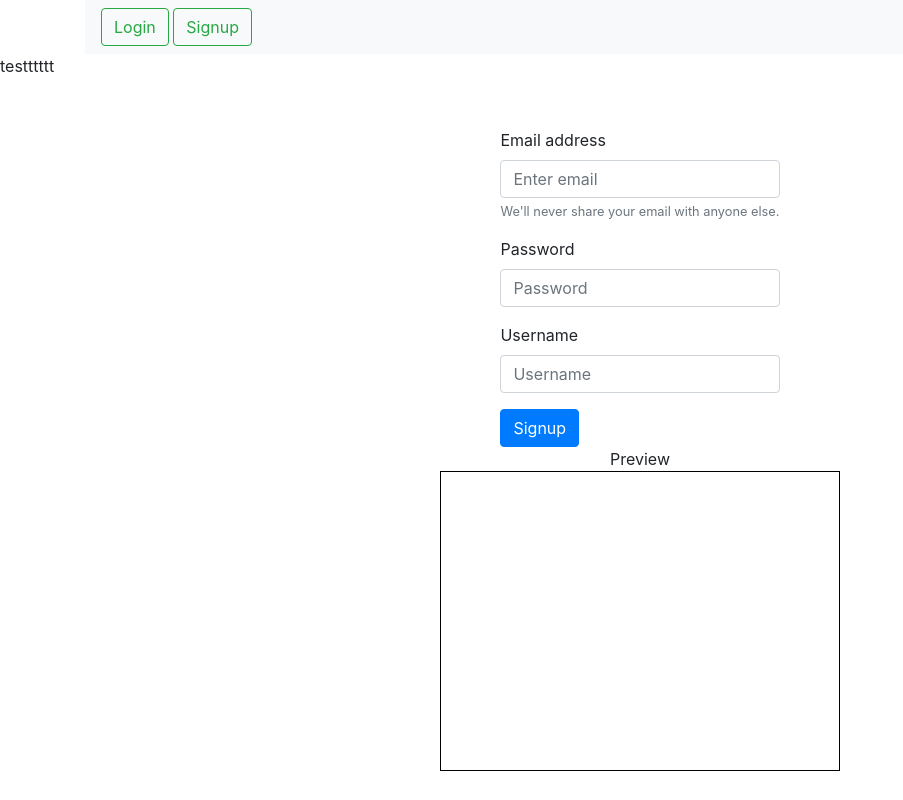
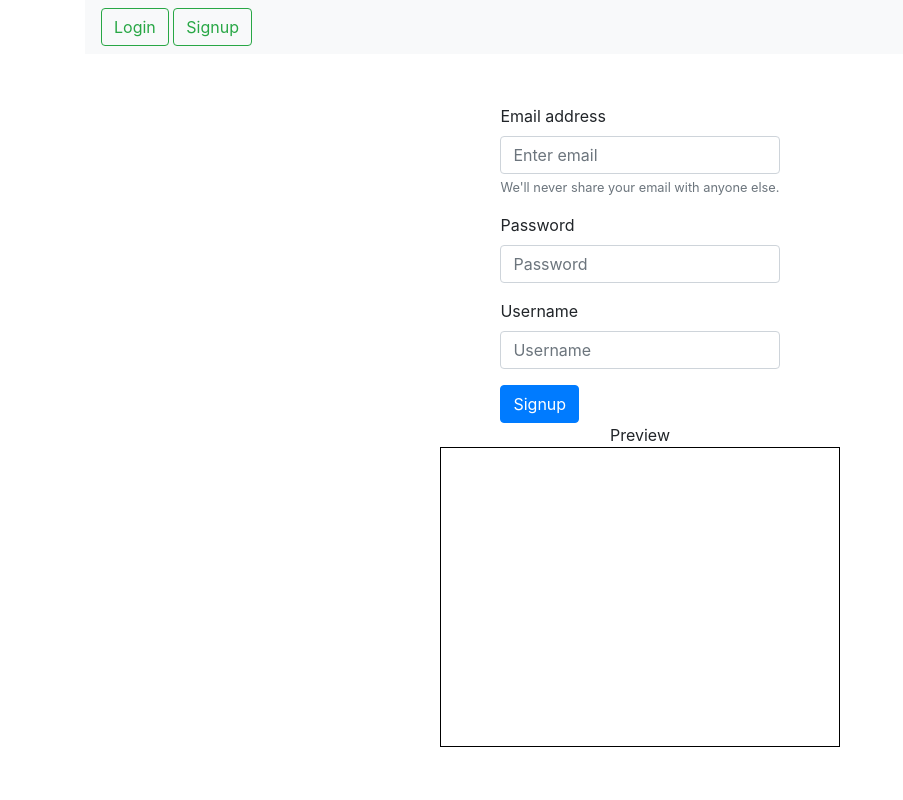
Before and after one commit to moshe-pinhasi/nodejs-server-template, a website: page public/index.html in a window 1280 px wide. Shown: the whole page, without its empty margins (0-903 px from the left). Drawn offline with nearby package versions, Linux system fonts and the light colour scheme.

Commit message:
remove test

```diff
--- a/public/index.html
+++ b/public/index.html
@@ -35,7 +35,6 @@
             </div>
         </nav>
     </div>
-    <div>testttttt</div>
     <div class="main-page container">
         <div id="login-box" class="row justify-content-center hide">
             <form onsubmit="doLogin(this, event)">
```
